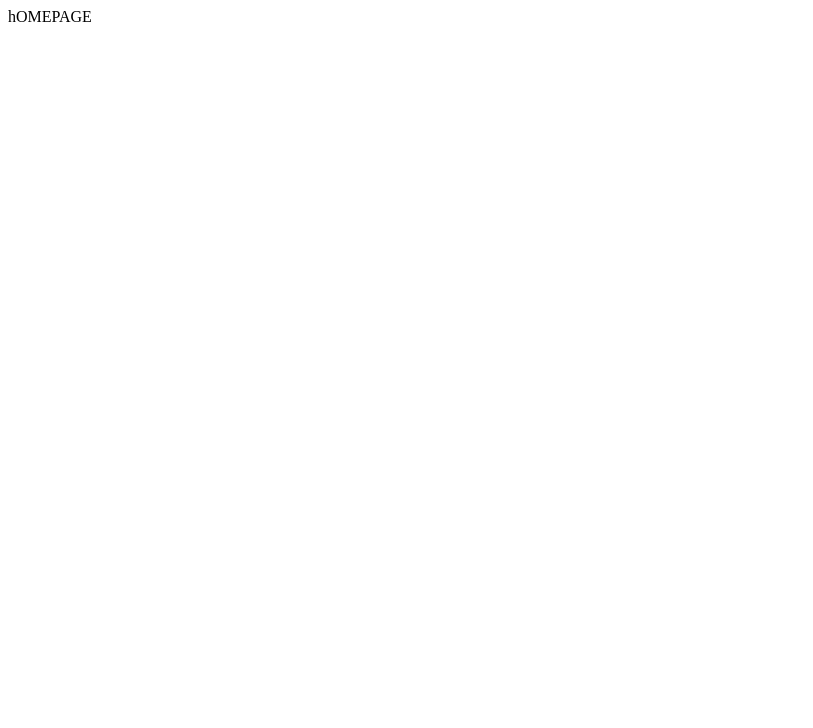
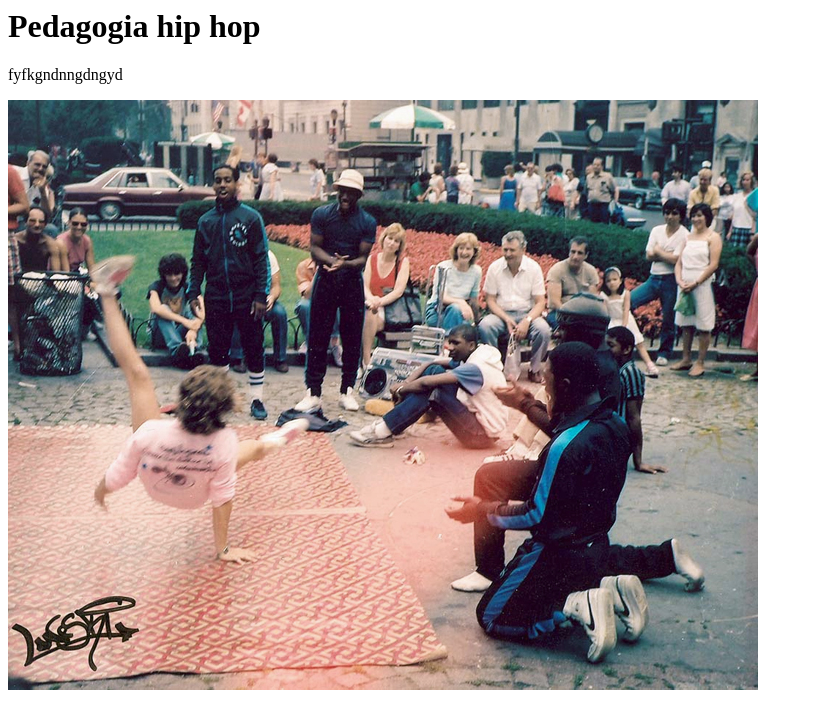
Before and after one commit to hhhead24/first-website, a plain HTML site: page index.html in a window 1280 px wide. Shown: the whole page, without its empty margins (0-813 px from the left). Drawn offline with Linux system fonts and the light colour scheme.

Commit message:
Add files via upload

```diff
--- a/index.html
+++ b/index.html
@@ -1,6 +1,8 @@
 <html>
   <head></head>
   <body>
-     hOMEPAGE
+     <h1>Pedagogia hip hop</h1>
+     <p title="hello">fyfkgndnngdngyd</p>
+     <img src="picture1.jpg"/>
   </body>
 </html>
```
Also changed, not shown: picture1.jpg (added).
